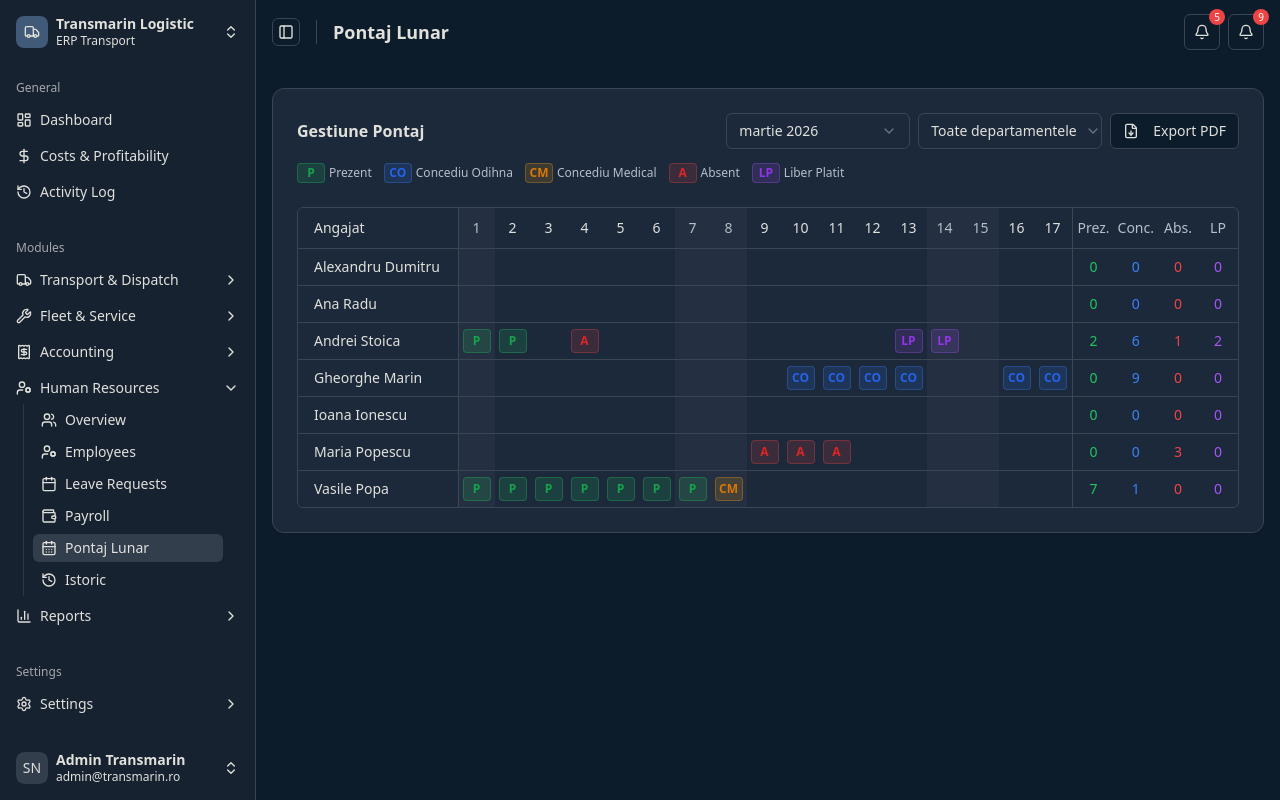
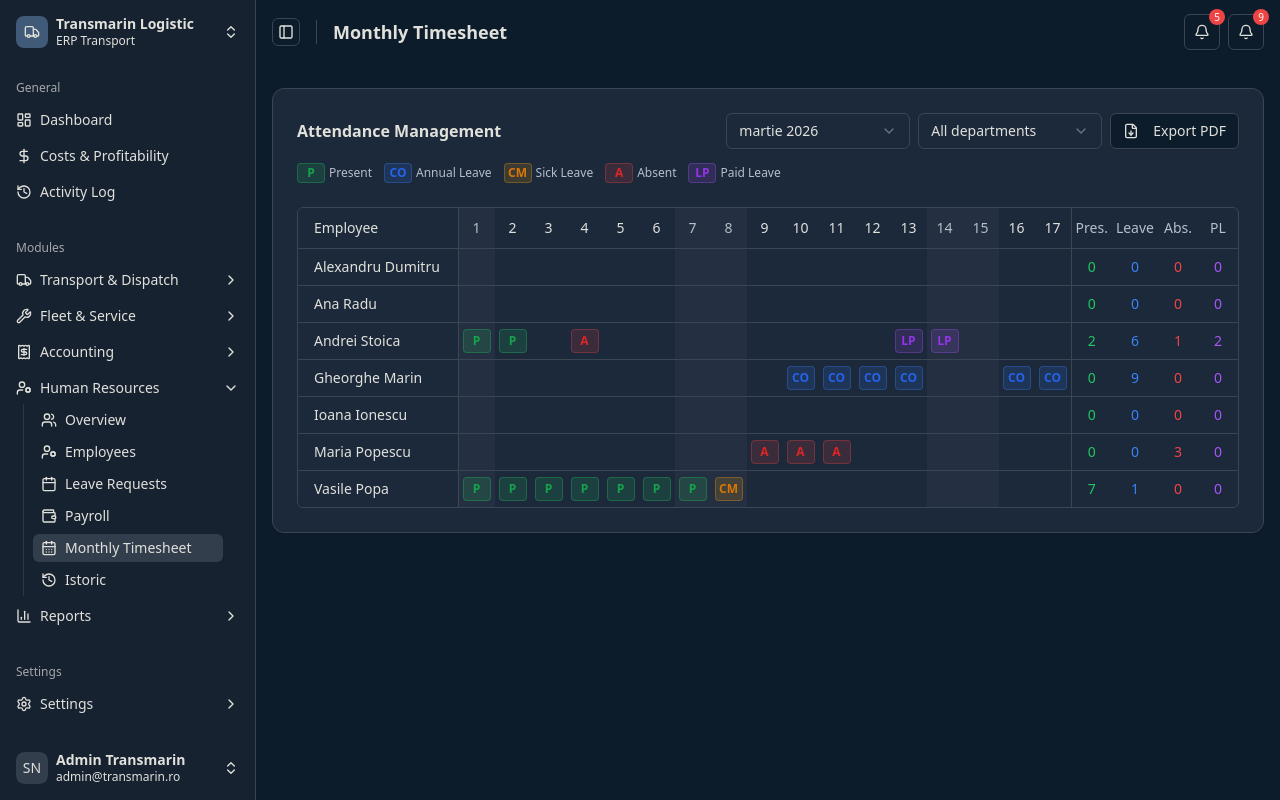
Before and after one commit to florinbadea046/Transmarin-Logistic, a React (Vite) app: page /hr/attendance in a window 1280 px wide. Built offline with nearby package versions, Linux system fonts and the light colour scheme; sample sign-in values are in the browser's storage.

Commit message:
feat(hr): add attendance page translations (EN/RO)

```diff
--- a/src/components/layout/app-sidebar.tsx
+++ b/src/components/layout/app-sidebar.tsx
@@ -44,6 +44,7 @@ const TITLE_KEYS: Record<string, string> = {
   "/hr/employees": "employees.title",
   "/hr/leaves": "sidebar.hr.leaves",
   "/hr/payroll": "sidebar.hr.payroll",
+  "/hr/attendance": "sidebar.hr.attendance",
   // Reports
   "/reports": "sidebar.reports.overview",
   "/reports/transport": "sidebar.reports.transport",
--- a/src/i18n/resources/en/common.json
+++ b/src/i18n/resources/en/common.json
@@ -51,7 +51,8 @@
       "title": "Human Resources",
       "overview": "Overview",
       "leaves": "Leave Requests",
-      "payroll": "Payroll"
+      "payroll": "Payroll",
+      "attendance": "Monthly Timesheet"
     },
     "reports": {
       "title": "Reports",
--- a/src/i18n/resources/en/hr.json
+++ b/src/i18n/resources/en/hr.json
@@ -17,7 +17,8 @@
     "nav": {
       "employees": "Employees",
       "leaves": "Leaves",
-      "payroll": "Payroll"
+      "payroll": "Payroll",
+      "attendance": "Monthly Timesheet"
     },
     "documentAlerts": {
       "title": "Document Alerts",
@@ -147,5 +148,39 @@
       "title": "Bonuses",
       "currency": "Bonus currency"
     }
+  },
+  "departments": {
+    "Dispecerat": "Dispatch",
+    "Transport": "Transport",
+    "Service": "Service",
+    "Contabilitate": "Accounting",
+    "Administrativ": "Administrative"
+  },
+  "attendance": {
+    "title": "Monthly Timesheet",
+    "manage": "Attendance Management",
+    "allDepartments": "All departments",
+    "exportPdf": "Export PDF",
+    "noEmployees": "No employees found.",
+    "columns": {
+      "employee": "Employee",
+      "present": "Pres.",
+      "leave": "Leave",
+      "absent": "Abs.",
+      "paidLeave": "PL"
+    },
+    "status": {
+      "present": "Present",
+      "annualLeave": "Annual Leave",
+      "sickLeave": "Sick Leave",
+      "absent": "Absent",
+      "paidLeave": "Paid Leave",
+      "setStatus": "Set status",
+      "clickToSet": "Click to set"
+    },
+    "pdf": {
+      "title": "Monthly Timesheet",
+      "generated": "Generated:"
+    }
   }
 }
--- a/src/i18n/resources/ro/common.json
+++ b/src/i18n/resources/ro/common.json
@@ -51,7 +51,8 @@
       "title": "Resurse Umane",
       "overview": "Prezentare Generala",
       "leaves": "Concedii",
-      "payroll": "Salarizare"
+      "payroll": "Salarizare",
+      "attendance": "Pontaj Lunar"
     },
     "reports": {
       "title": "Rapoarte",
--- a/src/i18n/resources/ro/hr.json
+++ b/src/i18n/resources/ro/hr.json
@@ -17,7 +17,8 @@
     "nav": {
       "employees": "Angajati",
       "leaves": "Concedii",
-      "payroll": "Salarizare"
+      "payroll": "Salarizare",
+      "attendance": "Pontaj Lunar"
     },
     "documentAlerts": {
       "title": "Alerte Documente",
@@ -147,5 +148,39 @@
       "title": "Bonusuri",
       "currency": "Monedă bonusuri"
     }
+  },
+  "departments": {
+    "Dispecerat": "Dispecerat",
+    "Transport": "Transport",
+    "Service": "Service",
+    "Contabilitate": "Contabilitate",
+    "Administrativ": "Administrativ"
+  },
+  "attendance": {
+    "title": "Pontaj Lunar",
+    "manage": "Gestiune Pontaj",
+    "allDepartments": "Toate departamentele",
+    "exportPdf": "Export PDF",
+    "noEmployees": "Niciun angajat găsit.",
+    "columns": {
+      "employee": "Angajat",
+      "present": "Prez.",
+      "leave": "Conc.",
+      "absent": "Abs.",
+      "paidLeave": "LP"
+    },
+    "status": {
+      "present": "Prezent",
+      "annualLeave": "Concediu Odihna",
+      "sickLeave": "Concediu Medical",
+      "absent": "Absent",
+      "paidLeave": "Liber Platit",
+      "setStatus": "Setează status",
+      "clickToSet": "Click pentru a seta"
+    },
+    "pdf": {
+      "title": "Pontaj Lunar",
+      "generated": "Generat:"
+    }
   }
 }
--- a/src/modules/hr/index.tsx
+++ b/src/modules/hr/index.tsx
@@ -46,7 +46,7 @@ export default function HRPage() {
     { title: t("hr.nav.employees"), href: "/hr/employees", isActive: false },
     { title: t("hr.nav.leaves"), href: "/hr/leaves", isActive: false },
     { title: t("hr.nav.payroll"), href: "/hr/payroll", isActive: false },
-    { title: "Pontaj Lunar", href: "/hr/attendance", isActive: false },
+    { title: t("hr.nav.attendance"), href: "/hr/attendance", isActive: false },
     { title: t("hrSettings.nav"), href: "/hr/settings", isActive: false },
   ];
 
--- a/src/modules/hr/pages/attendance-shared.ts
+++ b/src/modules/hr/pages/attendance-shared.ts
@@ -4,6 +4,7 @@ import type { Employee, AttendanceStatus } from "@/modules/hr/types";
 
 // ── Constants ─────────────────────────────────────────────
 export const COLUMN_VISIBILITY = { department: false };
+export const ALL_DEPARTMENTS = "ALL";
 
 // Statusuri interzise pe weekend (CO, LP = doar zile lucrătoare)
 // #1 — ReadonlySet previne mutarea accidentală din exterior
@@ -28,35 +29,30 @@ export const STATUS_CYCLE: readonly (AttendanceStatus | undefined)[] = [
 
 export const STATUS_CONFIG: Record<
   AttendanceStatus,
-  { label: string; name: string; cellClass: string }
+  { label: string; cellClass: string }
 > = {
   P: {
     label: "P",
-    name: "Prezent",
     cellClass:
       "bg-green-500/15 text-green-600 dark:text-green-400 border border-green-500/30 hover:bg-green-500/25",
   },
   CO: {
     label: "CO",
-    name: "Concediu Odihna",
     cellClass:
       "bg-blue-500/15 text-blue-600 dark:text-blue-400 border border-blue-500/30 hover:bg-blue-500/25",
   },
   CM: {
     label: "CM",
-    name: "Concediu Medical",
     cellClass:
       "bg-amber-500/15 text-amber-600 dark:text-amber-400 border border-amber-500/30 hover:bg-amber-500/25",
   },
   A: {
     label: "A",
-    name: "Absent",
     cellClass:
       "bg-red-500/15 text-red-600 dark:text-red-400 border border-red-500/30 hover:bg-red-500/25",
   },
   LP: {
     label: "LP",
-    name: "Liber Platit",
     cellClass:
       "bg-purple-500/15 text-purple-600 dark:text-purple-400 border border-purple-500/30 hover:bg-purple-500/25",
   },
@@ -79,6 +75,8 @@ export function exportAttendancePDF(
   rows: AttendanceRow[],
   days: { day: number; date: string }[],
   monthLabel: string,
+  t: (key: string, opts?: Record<string, unknown>) => string,
+  locale = "ro-RO",
 ) {
   // #2 — guard: nu genera PDF gol dacă nu există angajați vizibili
   if (rows.length === 0) return;
@@ -87,14 +85,14 @@ export function exportAttendancePDF(
 
   doc.setFontSize(16);
   doc.setFont("helvetica", "bold");
-  doc.text(safe(`Pontaj Lunar - ${monthLabel}`), 14, 16);
+  doc.text(safe(`${t("attendance.pdf.title")} - ${monthLabel}`), 14, 16);
 
   doc.setFontSize(9);
   doc.setFont("helvetica", "normal");
-  doc.text(`Generat: ${safe(new Date().toLocaleDateString("ro-RO"))}`, 14, 22);
+  doc.text(`${t("attendance.pdf.generated")} ${safe(new Date().toLocaleDateString(locale))}`, 14, 22);
 
   const head = [
-    ["Angajat", ...days.map((d) => String(d.day)), "P", "CO/CM", "A", "LP"],
+    [t("attendance.columns.employee"), ...days.map((d) => String(d.day)), "P", "CO/CM", "A", "LP"],
   ];
 
   const body = rows.map(({ employee, days: dayMap }) => {
--- a/src/modules/hr/pages/attendance.tsx
+++ b/src/modules/hr/pages/attendance.tsx
@@ -1,4 +1,5 @@
 import * as React from "react";
+import { useTranslation } from "react-i18next";
 import {
   type ColumnDef,
   type ColumnFiltersState,
@@ -42,13 +43,23 @@ import {
   WEEKEND_BLOCKED,
   STATUS_CYCLE,
   STATUS_CONFIG,
+  ALL_DEPARTMENTS,
   exportAttendancePDF,
   type AttendanceRow,
 } from "./attendance-shared";
 
 // ── Page ─────────────────────────────────────────────────
 export default function AttendancePage() {
+  const { t, i18n } = useTranslation();
   const { log } = useHrAuditLog();
+
+  const STATUS_NAMES: Record<AttendanceStatus, string> = React.useMemo(() => ({
+    P: t("attendance.status.present"),
+    CO: t("attendance.status.annualLeave"),
+    CM: t("attendance.status.sickLeave"),
+    A: t("attendance.status.absent"),
+    LP: t("attendance.status.paidLeave"),
+  }), [t]);
   const logRef = React.useRef(log);
   logRef.current = log;
 
@@ -59,7 +70,7 @@ export default function AttendancePage() {
 
   const deptFilter =
     (columnFilters.find((f) => f.id === "department")?.value as string) ??
-    "Toate";
+    ALL_DEPARTMENTS;
 
   const employees = React.useMemo(
     () =>
@@ -233,7 +244,7 @@ export default function AttendancePage() {
       {
         id: "name",
         accessorFn: (row) => row.employee.name,
-        header: "Angajat",
+        header: t("attendance.columns.employee"),
         enableHiding: false,
         cell: ({ getValue }) => (
           <div className="font-medium whitespace-nowrap">
@@ -245,7 +256,7 @@ export default function AttendancePage() {
         id: "department",
         accessorFn: (row) => row.employee.department,
         filterFn: (row, _id, value) => {
-          if (!value || value === "Toate") return true;
+          if (!value || value === ALL_DEPARTMENTS) return true;
           return row.original.employee.department === value;
         },
       },
@@ -267,9 +278,9 @@ export default function AttendancePage() {
                 onClick={() =>
                   handleCellClick(row.original.employee.id, date, status, isWeekend)
                 }
-                aria-label={cfg ? cfg.name : "Setează status"}
+                aria-label={cfg ? STATUS_NAMES[status!] : t("attendance.status.setStatus")}
                 className={`inline-flex h-6 w-7 items-center justify-center rounded text-xs font-semibold transition-colors cursor-pointer ${cfg ? cfg.cellClass : isWeekend ? "hover:bg-muted/60 text-transparent" : "hover:bg-muted text-transparent"}`}
-                title={cfg ? cfg.name : "Click pentru a seta"}
+                title={cfg ? STATUS_NAMES[status!] : t("attendance.status.clickToSet")}
               >
                 <span aria-hidden="true">{cfg ? cfg.label : "·"}</span>
               </button>
@@ -278,7 +289,7 @@ export default function AttendancePage() {
         }),
       ),
     ],
-    [days, handleCellClick],
+    [days, handleCellClick, t, STATUS_NAMES],
   );
 
   const table = useReactTable({
@@ -296,7 +307,7 @@ export default function AttendancePage() {
   const handleDeptChange = (value: string) => {
     table
       .getColumn("department")
-      ?.setFilterValue(value === "Toate" ? undefined : value);
+      ?.setFilterValue(value === ALL_DEPARTMENTS ? undefined : value);
   };
 
   const monthLabel =
@@ -308,13 +319,13 @@ export default function AttendancePage() {
   return (
     <>
       <Header>
-        <h1 className="text-lg font-semibold">Pontaj Lunar</h1>
+        <h1 className="text-lg font-semibold">{t("attendance.title")}</h1>
       </Header>
       <Main>
         <Card>
           <CardHeader>
             <div className="flex items-center justify-between flex-wrap gap-2">
-              <CardTitle>Gestiune Pontaj</CardTitle>
+              <CardTitle>{t("attendance.manage")}</CardTitle>
               <div className="flex items-center gap-2 flex-wrap">
                 <Select value={selectedMonth} onValueChange={setSelectedMonth}>
                   <SelectTrigger className="flex-1 min-w-[140px] sm:w-44">
@@ -333,10 +344,10 @@ export default function AttendancePage() {
                     <SelectValue />
                   </SelectTrigger>
                   <SelectContent>
-                    <SelectItem value="Toate">Toate departamentele</SelectItem>
+                    <SelectItem value={ALL_DEPARTMENTS}>{t("attendance.allDepartments")}</SelectItem>
                     {EMPLOYEE_DEPARTMENTS.map((d) => (
                       <SelectItem key={d} value={d}>
-                        {d}
+                        {t(`departments.${d}`, { defaultValue: d })}
                       </SelectItem>
                     ))}
                   </SelectContent>
@@ -350,11 +361,13 @@ export default function AttendancePage() {
                       visibleRows.map((r) => r.original),
                       days,
                       monthLabel,
+                      t,
+                      i18n.language === "en" ? "en-GB" : "ro-RO",
                     )
                   }
                 >
                   <FileDown className="h-4 w-4 mr-1.5" />
-                  Export PDF
+                  {t("attendance.exportPdf")}
                 </Button>
               </div>
             </div>
@@ -373,7 +386,7 @@ export default function AttendancePage() {
                   >
                     {cfg.label}
                   </span>
-                  <span className="text-muted-foreground">{cfg.name}</span>
+                  <span className="text-muted-foreground">{STATUS_NAMES[status]}</span>
                 </div>
               ))}
             </div>
@@ -430,7 +443,7 @@ export default function AttendancePage() {
                           colSpan={table.getVisibleLeafColumns().length}
                           className="h-24 text-center text-muted-foreground"
                         >
-                          Niciun angajat găsit.
+                          {t("attendance.noEmployees")}
                         </TableCell>
                       </TableRow>
                     )}
@@ -443,10 +456,10 @@ export default function AttendancePage() {
                 <Table>
                   <TableHeader>
                     <TableRow>
-                      <TableHead className="px-1 text-center w-10 text-muted-foreground">Prez.</TableHead>
-                      <TableHead className="px-1 text-center w-10 text-muted-foreground">Conc.</TableHead>
-                      <TableHead className="px-1 text-center w-10 text-muted-foreground">Abs.</TableHead>
-                      <TableHead className="px-1 text-center w-10 text-muted-foreground">LP</TableHead>
+                      <TableHead className="px-1 text-center w-10 text-muted-foreground">{t("attendance.columns.present")}</TableHead>
+                      <TableHead className="px-1 text-center w-10 text-muted-foreground">{t("attendance.columns.leave")}</TableHead>
+                      <TableHead className="px-1 text-center w-10 text-muted-foreground">{t("attendance.columns.absent")}</TableHead>
+                      <TableHead className="px-1 text-center w-10 text-muted-foreground">{t("attendance.columns.paidLeave")}</TableHead>
                     </TableRow>
                   </TableHeader>
                   <TableBody>
```
